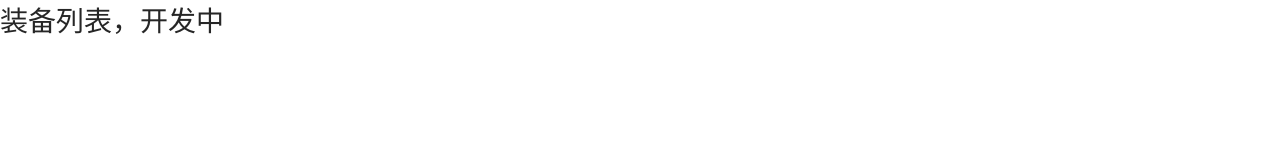
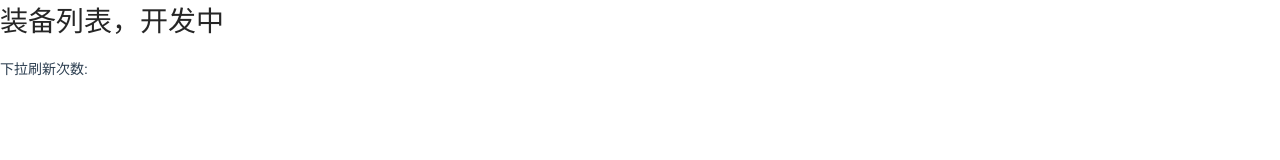
Before and after one commit to GIS90/wzheros, a Vue app: page /equip in a window 1280 px wide. Shown: the top 160 px of the page. Built offline with nearby package versions, Linux system fonts and the light colour scheme.

Commit message:
DFList&&EquipList添加下拉刷新组件效果

```diff
--- a/package.json
+++ b/package.json
@@ -9,6 +9,7 @@
   },
   "dependencies": {
     "core-js": "^3.6.5",
+    "default-passive-events": "^2.0.0",
     "vant": "^3.2.7",
     "vue": "^3.0.0",
     "vue-class-component": "^8.0.0-0",
--- a/src/main.ts
+++ b/src/main.ts
@@ -2,5 +2,6 @@ import { createApp } from 'vue'
 import App from './App.vue'
 import router from './router'
 import store from './store'
+import 'default-passive-events'
 
 createApp(App).use(store).use(router).mount('#app')
--- a/src/views/DFList.vue
+++ b/src/views/DFList.vue
@@ -1,13 +1,73 @@
 <template>
   <h1>召唤师技能，开发中</h1>
+  <van-pull-refresh v-model="this.globalPullRefParams.isLoading"
+                    :head-height="this.globalPullRefParams.headHeight"
+                    @refresh="onRefresh">
+    <!-- 下拉提示，通过 scale 实现一个缩放效果 -->
+    <template #pulling="props">
+      <img
+        class="doge"
+        src="https://img.yzcdn.cn/vant/doge.png"
+        :style="{ transform: `scale(${props.distance / 80})` }"
+      />
+    </template>
+
+    <!-- 释放提示 -->
+    <template #loosing>
+      <img class="doge" src="https://img.yzcdn.cn/vant/doge.png" />
+    </template>
+
+    <!-- 加载提示 -->
+    <template #loading>
+      <img class="doge" src="https://img.yzcdn.cn/vant/doge-fire.jpg" />
+    </template>
+    <p>可以尝试下拉刷新，有意想不到的惊喜</p>
+  </van-pull-refresh>
 </template>
 
 <script>
+import { PullRefresh, Toast } from 'vant'
+
 export default {
-  name: 'DFList'
+  name: 'DFList',
+  data () {
+    return {
+      globalPullRefParams: {
+        count: 0,
+        isLoading: true,
+        pullingText: '下拉即可刷新...',
+        loosingText: '释放即可刷新...',
+        loadingText: '加载中...',
+        successText: '刷新成功',
+        tipTime: '1000',
+        animationTime: '1500',
+        headHeight: '80'
+      }
+    }
+  },
+  components: {
+    'van-pull-refresh': PullRefresh
+  },
+  methods: {
+    onRefresh () {
+      setTimeout(() => {
+        Toast('刷新成功')
+        this.globalPullRefParams.isLoading = false
+      }, 1200)
+    }
+  }
 }
 </script>
 
 <style scoped>
-
+.doge {
+  width: 140px;
+  height: 72px;
+  margin-top: 8px;
+  border-radius: 4px;
+}
+.van-pull-refresh {
+  height: calc(100vh - 10px) !important;
+  overflow: auto !important;
+}
 </style>
--- a/src/views/EquipList.vue
+++ b/src/views/EquipList.vue
@@ -1,13 +1,57 @@
 <template>
   <h1>装备列表，开发中</h1>
+  <van-pull-refresh v-model='this.globalPullRefParams.isLoading'
+                    :pulling-text='this.globalPullRefParams.pullingText'
+                    :loosing-text='this.globalPullRefParams.loosingText'
+                    :loading-text='this.globalPullRefParams.loadingText'
+                    :success-text='this.globalPullRefParams.successText'
+                    :success-duration='this.globalPullRefParams.tipTime'
+                    :animation-duration='this.globalPullRefParams.animationTime'
+                    :head-height='this.globalPullRefParams.headHeight'
+                    @refresh='onRefresh'
+  >
+    <p>下拉刷新次数: {{ this.globalPullRefParams.refCount }}</p>
+  </van-pull-refresh>
 </template>
 
 <script>
+import { PullRefresh, Toast } from 'vant'
+
 export default {
-  name: 'EquipList'
+  name: 'EquipList',
+  data () {
+    return {
+      globalPullRefParams: {
+        count: 0,
+        isLoading: true,
+        pullingText: '下拉即可刷新...',
+        loosingText: '释放即可刷新...',
+        loadingText: '加载中...',
+        successText: '刷新成功',
+        tipTime: '1000',
+        animationTime: '1500',
+        headHeight: '50'
+      }
+    }
+  },
+  components: {
+    'van-pull-refresh': PullRefresh
+  },
+  methods: {
+    onRefresh () {
+      setTimeout(() => {
+        Toast('刷新成功')
+        this.globalPullRefParams.isLoading = false
+        this.globalPullRefParams.count++
+      }, 1000)
+    }
+  }
 }
 </script>
 
 <style scoped>
-
+.van-pull-refresh {
+  height: calc(100vh - 10px) !important;
+  overflow: auto !important;
+}
 </style>
--- a/src/views/HeroListShowDetail.vue
+++ b/src/views/HeroListShowDetail.vue
@@ -144,7 +144,6 @@
       </van-tag>
     </div>
   </div>
-
   <!-- store action sheet -->
   <van-action-sheet v-model:show="this.heroStoreParams.show"
                     :closeable="this.heroStoreParams.closeAble"
@@ -160,7 +159,7 @@
 
 <script>
 import { useRoute } from 'vue-router'
-import { Icon, NoticeBar, ActionSheet, Tag, NavBar, Tab, Tabs, Grid, GridItem, Divider, Col, Row } from 'vant'
+import { Icon, NoticeBar, ActionSheet, Tag, NavBar, Tab, Tabs, Grid, GridItem, Divider, Col, Row, PullRefresh } from 'vant'
 import router from '../router/index.ts'
 
 export default {
@@ -188,6 +187,7 @@ export default {
     'van-divider': Divider,
     'van-col': Col,
     'van-row': Row
+    // 'van-pull-refresh': PullRefresh
   },
   data () {
     return {
@@ -427,4 +427,10 @@ export default {
   text-align: center;
   font-size: 0.8rem;
 }
+.doge {
+    width: 140px;
+    height: 72px;
+    margin-top: 8px;
+    border-radius: 4px;
+  }
 </style>
```
Also changed, not shown: 1 other file (tests, documents, lock files or other folders).
